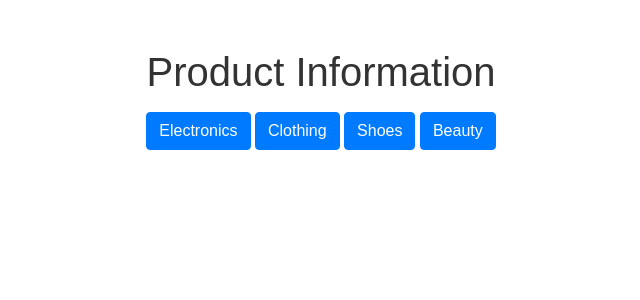
After one commit to sankarshana98/ObjectOrientedFinalProject, a Flask app: page /product in a window 1280 px wide. The commit adds this page. Shown: the top 300 px of the page, without its empty margins (319-959 px from the left). Run offline with Flask 3, Linux system fonts and the light colour scheme; some libraries are stand-ins or nearby versions.

Commit message:
Product Integration
Added apis for products and included templates for FrontEnd

Co-Authored-By: gkondab1 <113488773+gkondab1@users.noreply.github.com>

```diff
--- a/app.py
+++ b/app.py
@@ -2,6 +2,7 @@ from flask import Flask, render_template, request, redirect, url_for
 from authentication import AuthSingleton
 from user_login import LoginCommand, LogoutCommand, Invoker
 from flask import redirect
+from produc_main import get_all_products, get_selected_product
 
 app = Flask(__name__)
 auth_instance = AuthSingleton()
@@ -30,7 +31,11 @@ def login():
         login_command = LoginCommand(auth_instance, username, password)
         invoker.set_command(login_command)
         invoker.execute_command()
-        return redirect(url_for('home'))
+
+        # Check if the login was successful
+        if auth_instance.get_logged_in_user():
+            return redirect(url_for('product'))  # Redirect to /product after successful login
+
     return render_template('login.html')
 
 
@@ -41,6 +46,16 @@ def logout():
     invoker.execute_command()
     return redirect(url_for('home'))
 
+@app.route('/product', methods=['GET'])
+def product():
+    all_products = get_all_products()
+    selected_category = request.args.get('category', None)
+    return render_template('product_info.html', all_products=all_products, selected_category=selected_category)
 
+# Add a route for displaying products by category
+@app.route('/product_by_category/<category>', methods=['GET'])
+def product_by_category(category):
+    all_products = get_all_products()
+    return render_template('product_info.html', all_products=all_products, selected_category=category)
 if __name__ == '__main__':
     app.run(debug=True)
--- a/produc_main.py
+++ b/produc_main.py
@@ -2,12 +2,37 @@
 from random import randint
 from product import Electronics, Clothing, Shoes, BeautyProduct
 from product_factory import ProductFactory
-from product_management_system import ProductManagementSystem
+# from product_management_system import ProductManagementSystem
 
-def main():
+# def main():
+#     product_factory = ProductFactory()
+#     # product_management_system = ProductManagementSystem([])
+
+#     all_products = []
+
+#     for _ in range(5):
+#         laptop = product_factory.create_product("Electronics", f"Laptop_{randint(1, 100)}", 999.99, "High-performance laptop", 4.5, "ABC Electronics")
+#         t_shirt = product_factory.create_product("Clothing", f"T-shirt_{randint(1, 100)}", 19.99, "Comfortable cotton T-shirt", 4.0, "M")
+#         running_shoes = product_factory.create_product("Shoes", f"Running Shoes_{randint(1, 100)}", 79.99, "Durable running shoes", 4.2, "10")
+#         lipstick = product_factory.create_product("Beauty", f"Lipstick_{randint(1, 100)}", 14.99, "Long-lasting lipstick", 4.8, "XYZ Cosmetics")
+
+#         all_products.extend([laptop, t_shirt, running_shoes, lipstick])
+
+#     print("All Products:")
+#     for idx, product in enumerate(all_products, start=1):
+#         print(f"{idx}. {product.name}")
+
+#     selected_index = int(input("Select a product (enter the number): ")) - 1
+
+#     selected_product = all_products[selected_index]
+#     print("\nSelected Product:")
+#     selected_product.display_info()
+
+# if __name__ == "__main__":
+#     main()
+
+def get_selected_product(index):
     product_factory = ProductFactory()
-    product_management_system = ProductManagementSystem([])
-
     all_products = []
 
     for _ in range(5):
@@ -18,15 +43,21 @@ def main():
 
         all_products.extend([laptop, t_shirt, running_shoes, lipstick])
 
-    print("All Products:")
-    for idx, product in enumerate(all_products, start=1):
-        print(f"{idx}. {product.name}")
+    return all_products[index]
 
-    selected_index = int(input("Select a product (enter the number): ")) - 1
+def get_all_products():
+    product_factory = ProductFactory()
+    all_products = {"Electronics": [], "Clothing": [], "Shoes": [], "Beauty": []}
 
-    selected_product = all_products[selected_index]
-    print("\nSelected Product:")
-    selected_product.display_info()
+    for _ in range(5):
+        laptop = product_factory.create_product("Electronics", f"Laptop_{randint(1, 100)}", 999.99, "High-performance laptop", 4.5, "ABC Electronics")
+        t_shirt = product_factory.create_product("Clothing", f"T-shirt_{randint(1, 100)}", 19.99, "Comfortable cotton T-shirt", 4.0, "M")
+        running_shoes = product_factory.create_product("Shoes", f"Running Shoes_{randint(1, 100)}", 79.99, "Durable running shoes", 4.2, "10")
+        lipstick = product_factory.create_product("Beauty", f"Lipstick_{randint(1, 100)}", 14.99, "Long-lasting lipstick", 4.8, "XYZ Cosmetics")
 
-if __name__ == "__main__":
-    main()
+        all_products["Electronics"].append(laptop)
+        all_products["Clothing"].append(t_shirt)
+        all_products["Shoes"].append(running_shoes)
+        all_products["Beauty"].append(lipstick)
+
+    return all_products
--- /dev/null
+++ b/templates/product_info.html
@@ -0,0 +1,48 @@
+<!DOCTYPE html>
+<html lang="en">
+<head>
+    <meta charset="UTF-8">
+    <meta name="viewport" content="width=device-width, initial-scale=1.0">
+    <link rel="stylesheet" href="https://stackpath.bootstrapcdn.com/bootstrap/4.5.2/css/bootstrap.min.css">
+    <link rel="stylesheet" href="{{ url_for('static', filename='style.css') }}">
+    <title>Product Information</title>
+</head>
+<body>
+    <div class="container mt-5">
+        <h1 class="text-center">Product Information</h1>
+
+        <!-- Buttons for each product category -->
+        <div class="text-center mt-3">
+            {% for category in all_products.keys() %}
+                <form action="{{ url_for('product_by_category', category=category) }}" method="get" style="display: inline;">
+                    <button type="submit" class="btn btn-primary">{{ category }}</button>
+                </form>
+            {% endfor %}
+        </div>
+
+        <!-- Display products based on selected category -->
+        {% if selected_category %}
+            <h2 class="mt-4">{{ selected_category }}</h2>
+
+            {% for product in all_products[selected_category] %}
+                <div class="card mt-3">
+                    <div class="card-body">
+                        <h5 class="card-title">{{ product.name }}</h5>
+                        <p class="card-text">Price: ${{ product.price }}</p>
+                        <p class="card-text">Description: {{ product.description }}</p>
+                        <p class="card-text">Rating: {{ product.rating }}</p>
+
+                        {% if product.brand %}
+                            <p class="card-text">Brand: {{ product.brand }}</p>
+                        {% endif %}
+
+                        {% if product.size %}
+                            <p class="card-text">Size: {{ product.size }}</p>
+                        {% endif %}
+                    </div>
+                </div>
+            {% endfor %}
+        {% endif %}
+    </div>
+</body>
+</html>
```
Also changed, not shown: templates/index.html (+7 -0 lines).
